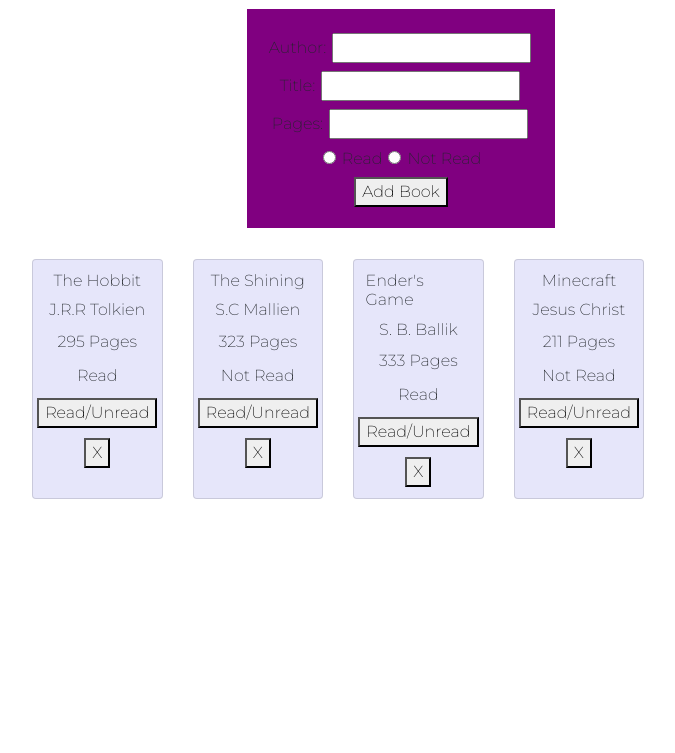
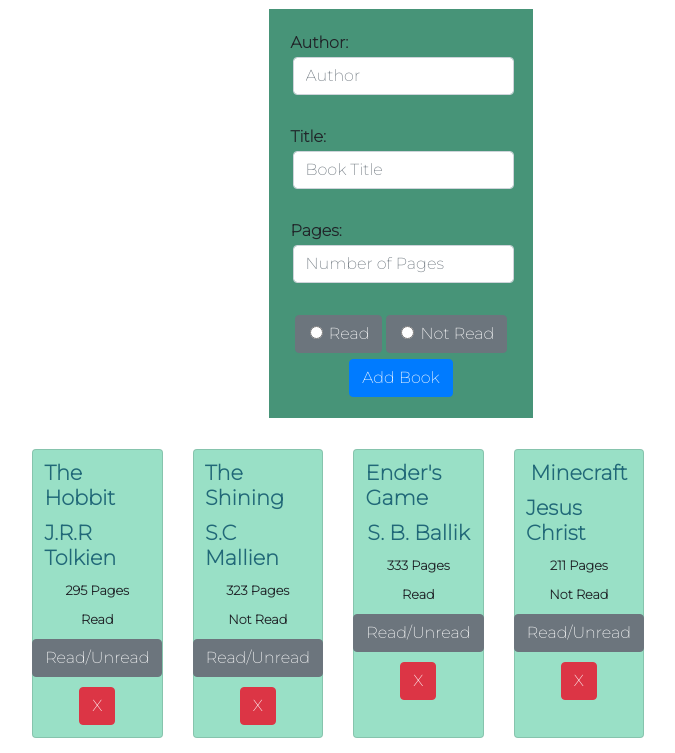
Before and after one commit to davidngu3/js-library, a plain HTML site: page index.html in a window 1280 px wide. Shown: the part 93-846 px from the top of the page, without its empty margins (239-914 px from the left). Before the commit the page ends 800 px from the top, so only its background shows below. Drawn offline with nearby package versions, Linux system fonts and the light colour scheme.

Commit message:
styled using bootstrap

```diff
--- a/book.js
+++ b/book.js
@@ -36,6 +36,7 @@ function displayBooks() {
 
         let readBtn = document.createElement("button");
         readBtn.innerHTML = "Read/Unread";
+        readBtn.className = "btn btn-secondary";
         readBtn.addEventListener('click', function() {
             book.changeReadStatus();
             displayBooks();
@@ -43,6 +44,7 @@ function displayBooks() {
 
         let deleteBtn = document.createElement("button");
         deleteBtn.innerHTML = "X";
+        deleteBtn.className = "btn btn-danger";
         deleteBtn.addEventListener('click', function() {
             myLibrary.splice(idx, 1);
             displayBooks();
--- a/index.html
+++ b/index.html
@@ -11,28 +11,28 @@
     <div id="form-container">
         <form id="newBookForm">
             <label for="formAuthor">
-                Author: <input type="text" id="formAuthor"><br>
+                Author: <input class="form-control" type="text" id="formAuthor" placeholder="Author" required><br>
             </label>
 
             <label for="formTitle">
-                Title: <input type="text" id="formTitle"><br>
+                Title: <input class="form-control" type="text" id="formTitle" placeholder="Book Title" required><br>
             </label>
 
             <label for="formPages">
-                Pages: <input type="number" id="formPages"><br>
+                Pages: <input class="form-control" type="number" id="formPages" placeholder="Number of Pages" required><br>
             </label>
 
-            <div id=readButtons>
-                <label for="formRead">
-                    <input name="read" type="radio" id="formRead"> Read
+            <div class="form-check form-check-inline" id="readButtons">
+                <label for="formRead" class="btn btn-secondary">
+                    <input name="read" type="radio" id="formRead" autocomplete="off" /> Read
                 </label>
 
-                <label for="formNotRead">
-                    <input name="read" type="radio" id="formNotRead"> Not Read
+                <label for="formNotRead" class="btn btn-secondary">
+                    <input name="read" type="radio" id="formNotRead" autocomplete="off" /> Not Read
                 </label>
             </div>
 
-            <button type="button" id="addBookBtn">Add Book</button>
+            <button type="button" class="btn btn-primary" id="addBookBtn">Add Book</button>
         </form>
     </div>
 
--- a/styles.css
+++ b/styles.css
@@ -1,6 +1,7 @@
 * {
     box-sizing: border-box;
     font-family: 'Montserrat', sans-serif;
+    font-weight: 700;
 }
 
 body {
@@ -30,12 +31,18 @@ body {
     display: flex;
     flex-direction: column;
     align-items: center;
-    background: lavender;
+    background: #99E0C6;
     padding: 0.5vw;
 }
 
 .card h2 {
-    font-size: 1em;
+    font-size: 1.3em;
+    font-weight: 800;
+    color: #216878;
+}
+
+.card p {
+    font-size: 0.8em;
 }
 
 .card * {
@@ -46,7 +53,7 @@ body {
     display: flex;
     flex-direction: column;
     align-items: center;
-    background: purple;
+    background: #479478;
     padding: 1.5vw;
 }
 
```
Also changed, not shown: pattern.png (added).
